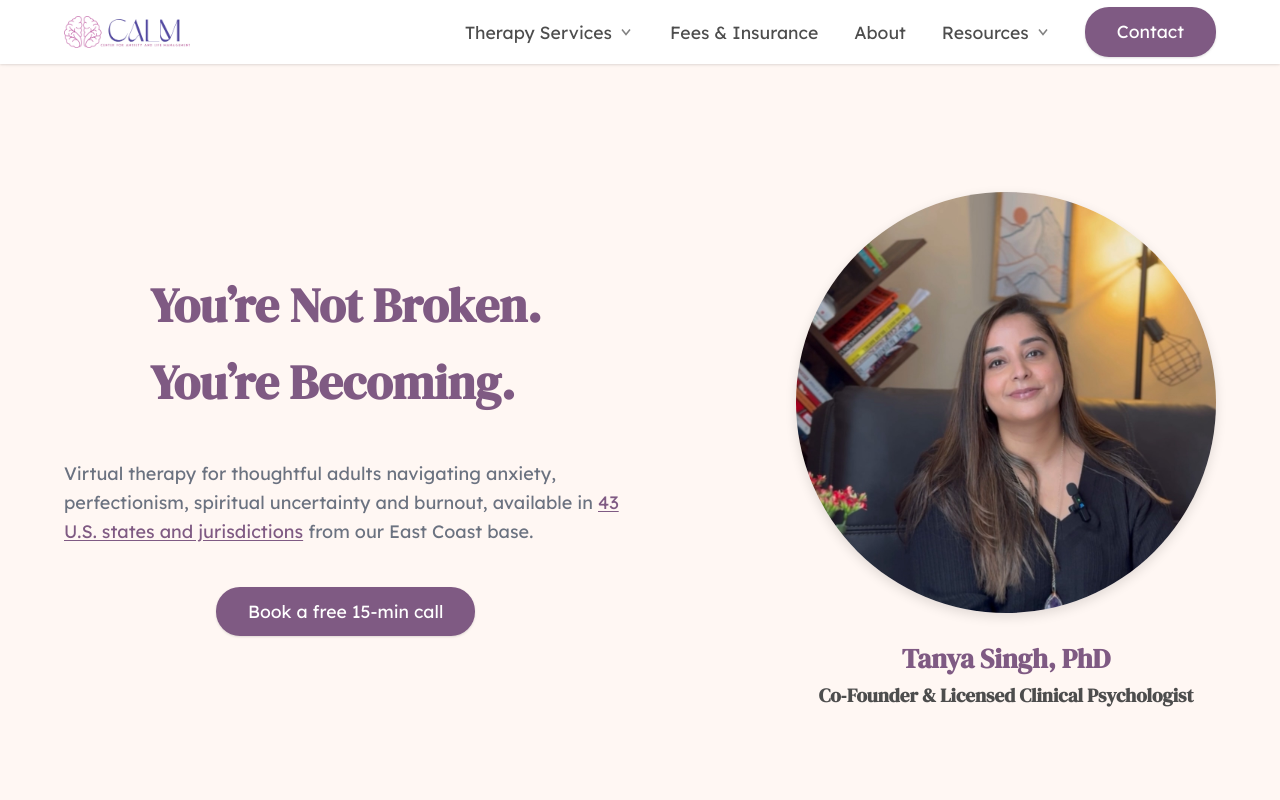
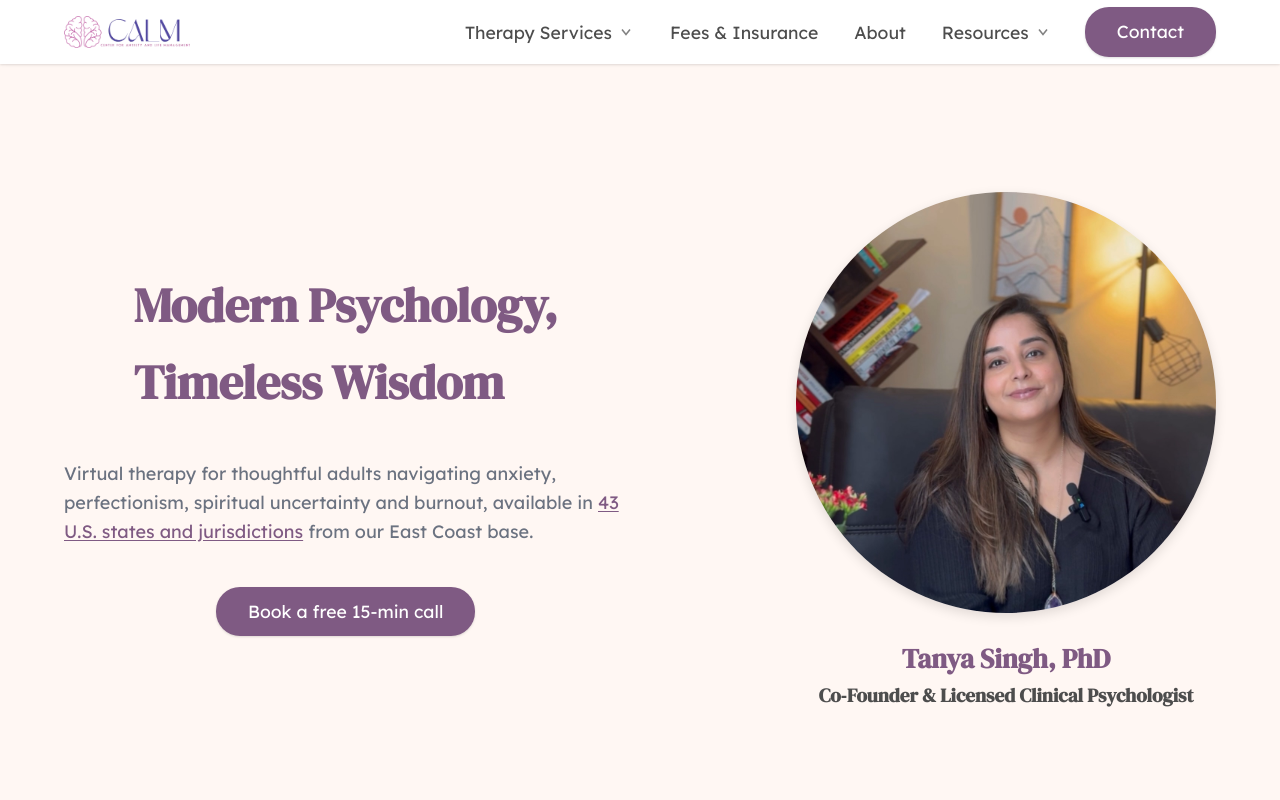
Before and after one commit to mazenswar/calm-v3, a Next.js app: page / in a window 1280 px wide. Shown: the top 800 px of the page. Built offline with nearby package versions, Linux system fonts and the light colour scheme.

Commit message:
v3.9.9 faq page img

```diff
--- a/app/HomePage/Hero/Component.js
+++ b/app/HomePage/Hero/Component.js
@@ -11,8 +11,8 @@ function Hero() {
 			<div className="block__content container">
 				<div className="heroCopy">
 					<h1>
-						You’re Not Broken. <br />
-						You’re Becoming.
+						Modern Psychology, <br />
+						Timeless Wisdom
 					</h1>
 					<p className="lead">
 						Virtual therapy for thoughtful adults navigating anxiety,
```
